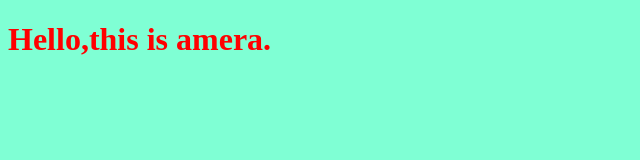
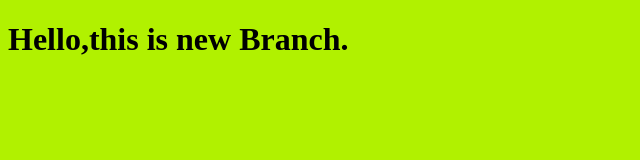
Before and after one commit to 1223amera/myproject, a plain HTML site: page index.html in a window 1280 px wide. Shown: the whole page, without its empty margins (0-640 px from the left). Drawn offline with Linux system fonts and the light colour scheme.

Commit message:
changing style for the title

```diff
--- a/index.html
+++ b/index.html
@@ -7,7 +7,7 @@
     <link rel="stylesheet" href="style.css">
 </head>
 <body>
- <h1>Hello,this is amera.</h1>
+ <h1>Hello,this is new Branch.</h1>
 
 <script src="app.js"></script>
 </body>
--- a/style.css
+++ b/style.css
@@ -1,6 +1,6 @@
 h1{
-    color: red;
+    color: black;
 }
 body{
-    background-color: aquamarine;
+    background-color: rgb(177, 241, 0);
 }
```
